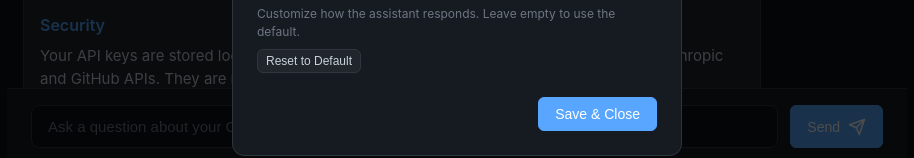
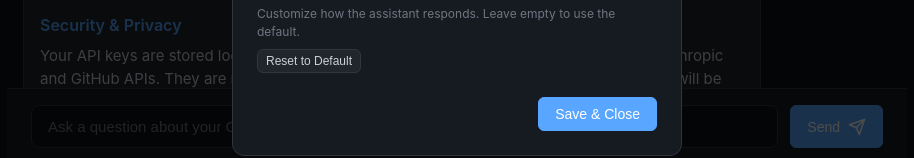
Before and after one commit to ashleyHutton/github-agent, a website: page client/index.html in a window 1280 px wide. Shown: the part 610-768 px from the top of the page, without its empty margins (183-1097 px from the left). Drawn offline with Linux system fonts and the light colour scheme; no server answers.

Commit message:
Add note about conversations not being stored
Co-Authored-By: Claude Opus 4.5 <noreply@anthropic.com>

```diff
--- a/client/index.html
+++ b/client/index.html
@@ -98,8 +98,8 @@
               <li><strong>GitHub Organization</strong> - The org to search (try "basecamp" or any public org!)</li>
             </ul>
 
-            <h3>Security</h3>
-            <p>Your API keys are stored locally in your browser's localStorage and are sent directly to Anthropic and GitHub APIs. They are <strong>never stored on our servers</strong>.</p>
+            <h3>Security & Privacy</h3>
+            <p>Your API keys are stored locally in your browser's localStorage and are sent directly to Anthropic and GitHub APIs. They are <strong>never stored on our servers</strong>. Conversations are not saved and will be cleared when you refresh the page.</p>
 
             <p class="footer-link">Built by <a href="https://ashleyweinaug.com" target="_blank">Ashley Weinaug</a></p>
           </div>
```
